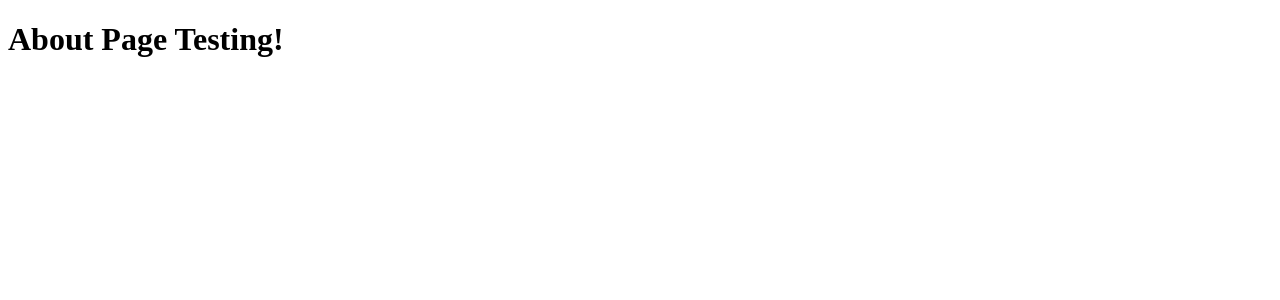
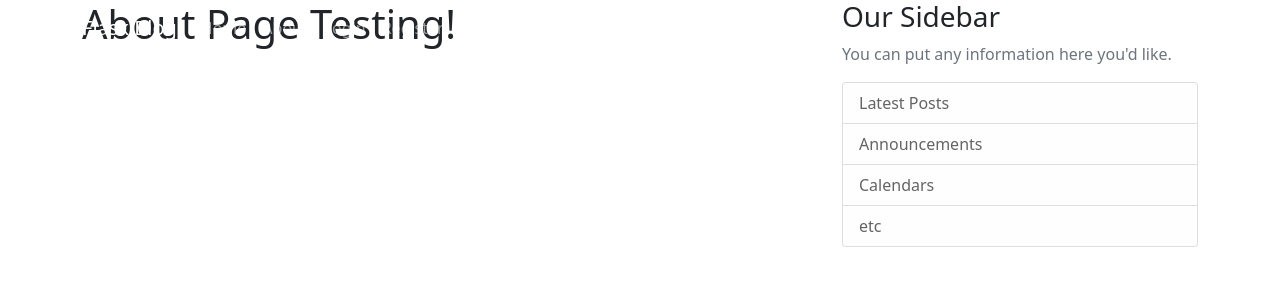
Before and after one commit to ManishVerma16/Flask_Learning, a Flask app: template flask_blog/templates/about.html in a window 1280 px wide. Shown: the top 300 px of the page. Run offline with Flask 2, Linux system fonts and the light colour scheme; the template is opened without the code that fills it, so the values that code supplies are empty.

Commit message:
bootstrap, nav bar container code snippet added

```diff
--- a/flask_blog/templates/layout.html
+++ b/flask_blog/templates/layout.html
@@ -4,6 +4,16 @@
     <meta charset="UTF-8">
     <meta http-equiv="X-UA-Compatible" content="IE=edge">
     <meta name="viewport" content="width=device-width, initial-scale=1.0">
+
+    <!-- Required meta tags -->
+    <meta charset="utf-8">
+    <meta name="viewport" content="width=device-width, initial-scale=1">
+
+    <!-- Bootstrap CSS -->
+    <link href="https://cdn.jsdelivr.net/npm/bootstrap@5.0.0-beta3/dist/css/bootstrap.min.css" rel="stylesheet" integrity="sha384-eOJMYsd53ii+scO/bJGFsiCZc+5NDVN2yr8+0RDqr0Ql0h+rP48ckxlpbzKgwra6" crossorigin="anonymous">
+
+    <link rel="stylesheet" type="text/css" href="{{url_for('static', filename='main.css')}}" >
+
     {% if title%}
         <title>Flask Blog - {{ title }}</title>
     {% else %}
@@ -11,6 +21,61 @@
     {% endif %}
 </head>
 <body>
-    {% block content%} {% endblock %}
+    <header class="site-header">
+        <nav class="navbar navbar-expand-md navbar-dark bg-steel fixed-top">
+          <div class="container">
+            <a class="navbar-brand mr-4" href="/">Flask Blog</a>
+            <button class="navbar-toggler" type="button" data-toggle="collapse" data-target="#navbarToggle" aria-controls="navbarToggle" aria-expanded="false" aria-label="Toggle navigation">
+              <span class="navbar-toggler-icon"></span>
+            </button>
+            <div class="collapse navbar-collapse" id="navbarToggle">
+              <div class="navbar-nav mr-auto">
+                <a class="nav-item nav-link" href="/">Home</a>
+                <a class="nav-item nav-link" href="/about">About</a>
+              </div>
+              <!-- Navbar Right Side -->
+              <div class="navbar-nav">
+                <a class="nav-item nav-link" href="/login">Login</a>
+                <a class="nav-item nav-link" href="/register">Register</a>
+              </div>
+            </div>
+          </div>
+        </nav>
+      </header>
+
+
+      <main role="main" class="container">
+        <div class="row">
+          <div class="col-md-8">
+            {% block content %}{% endblock %}
+          </div>
+          <div class="col-md-4">
+            <div class="content-section">
+              <h3>Our Sidebar</h3>
+              <p class='text-muted'>You can put any information here you'd like.
+                <ul class="list-group">
+                  <li class="list-group-item list-group-item-light">Latest Posts</li>
+                  <li class="list-group-item list-group-item-light">Announcements</li>
+                  <li class="list-group-item list-group-item-light">Calendars</li>
+                  <li class="list-group-item list-group-item-light">etc</li>
+                </ul>
+              </p>
+            </div>
+          </div>
+        </div>
+      </main>
+
+
+
+    <!-- Optional JavaScript; choose one of the two! -->
+
+    <!-- Option 1: Bootstrap Bundle with Popper -->
+    <script src="https://cdn.jsdelivr.net/npm/bootstrap@5.0.0-beta3/dist/js/bootstrap.bundle.min.js" integrity="sha384-JEW9xMcG8R+pH31jmWH6WWP0WintQrMb4s7ZOdauHnUtxwoG2vI5DkLtS3qm9Ekf" crossorigin="anonymous"></script>
+
+    <!-- Option 2: Separate Popper and Bootstrap JS -->
+    <!--
+    <script src="https://cdn.jsdelivr.net/npm/@popperjs/core@2.9.1/dist/umd/popper.min.js" integrity="sha384-SR1sx49pcuLnqZUnnPwx6FCym0wLsk5JZuNx2bPPENzswTNFaQU1RDvt3wT4gWFG" crossorigin="anonymous"></script>
+    <script src="https://cdn.jsdelivr.net/npm/bootstrap@5.0.0-beta3/dist/js/bootstrap.min.js" integrity="sha384-j0CNLUeiqtyaRmlzUHCPZ+Gy5fQu0dQ6eZ/xAww941Ai1SxSY+0EQqNXNE6DZiVc" crossorigin="anonymous"></script>
+    -->
 </body>
 </html>
```
